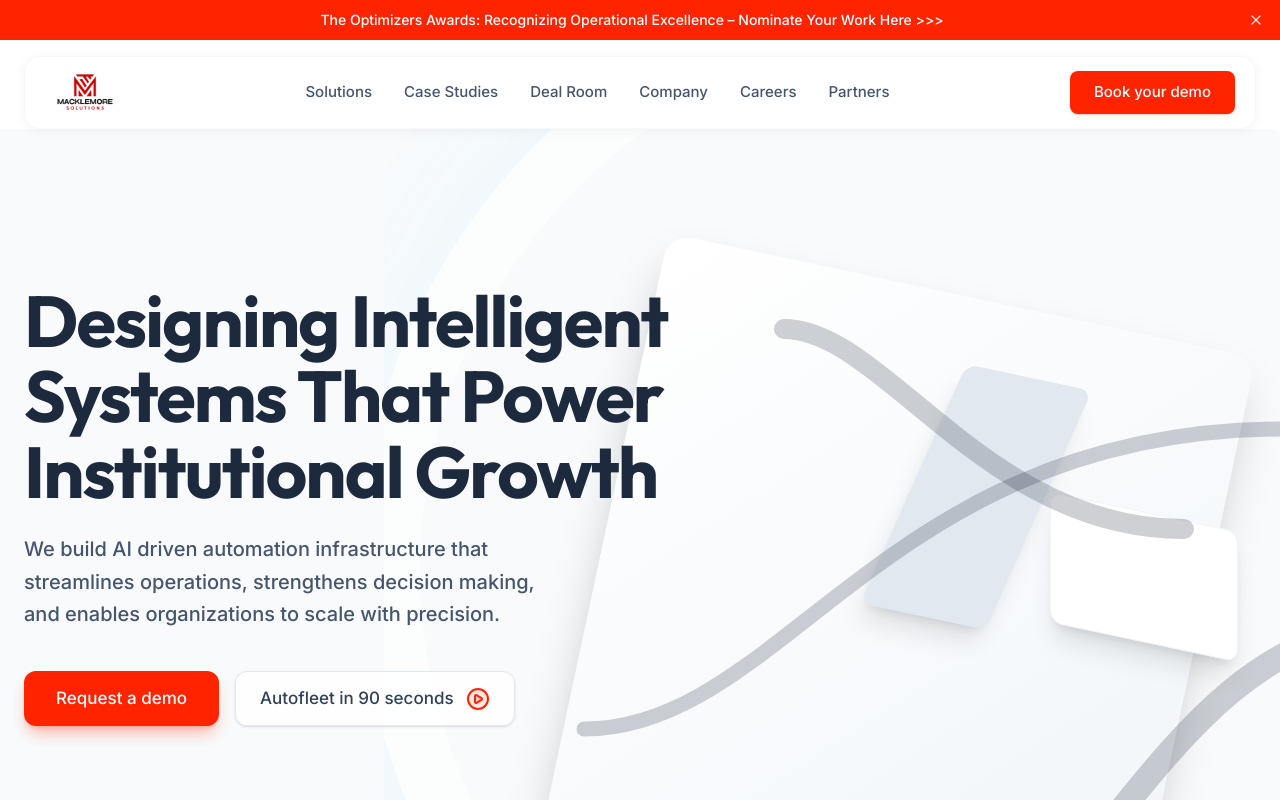
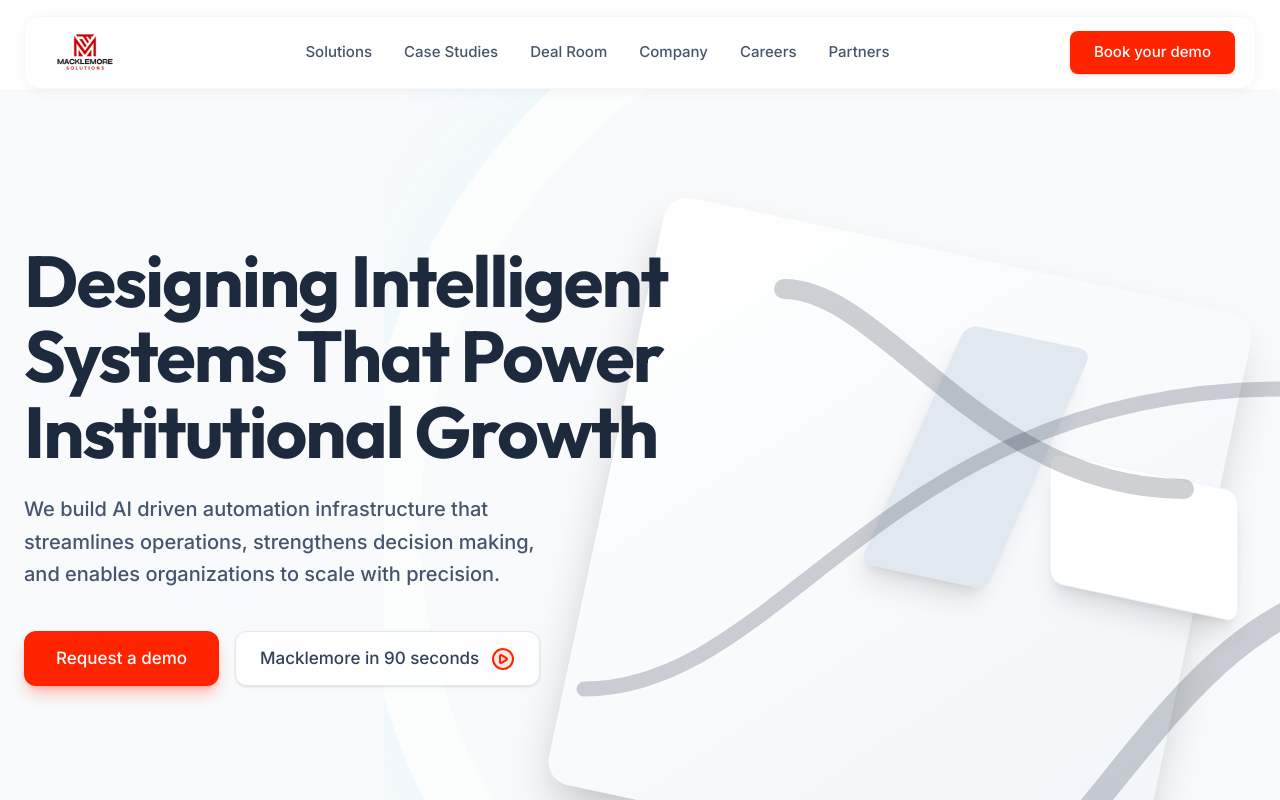
Before and after one commit to Kennysaruni/Macklemore-Solutions, a React (Vite) app: page / in a window 1280 px wide. Shown: the top 800 px of the page. Built offline with nearby package versions, Linux system fonts and the light colour scheme.

Commit message:
small change

```diff
--- a/src/components/Layout.tsx
+++ b/src/components/Layout.tsx
@@ -35,7 +35,7 @@ export default function Layout() {
   return (
     <div className="min-h-screen flex flex-col bg-white">
       {/* Top Banner */}
-      <AnimatePresence>
+      {/* <AnimatePresence>
         {bannerVisible && (
           <motion.div
             initial={{ height: "auto", opacity: 1 }}
@@ -54,7 +54,7 @@ export default function Layout() {
             </div>
           </motion.div>
         )}
-      </AnimatePresence>
+      </AnimatePresence> */}
 
       <header className="sticky top-0 w-full z-50 transition-all duration-300 pt-3 px-3 md:pt-4 md:px-6">
         <div className={cn(
--- a/src/pages/Home.tsx
+++ b/src/pages/Home.tsx
@@ -48,7 +48,7 @@ export default function Home() {
                   to="/case-studies"
                   className="inline-flex items-center justify-center gap-3 px-6 py-3.5 rounded-xl bg-white/80 border border-slate-200 text-slate-700 font-medium hover:bg-white transition-colors shadow-sm text-[17px]"
                 >
-                  Autofleet in 90 seconds
+                  Macklemore in 90 seconds
                   <PlayCircle className="w-6 h-6 text-brand-blue fill-brand-blue/10" />
                 </Link>
               </div>
@@ -222,7 +222,7 @@ export default function Home() {
                 to="/about"
                 className="inline-flex items-center justify-center gap-2 px-6 py-3 rounded-full bg-brand-blue text-white font-medium hover:bg-brand-blue-hover transition-colors shadow-md shadow-brand-blue/20 mt-4"
               >
-                About Our Company <ArrowRight className="w-4 h-4"/>
+                About Our Company <ArrowRight className="w-4 h-4" />
               </Link>
             </div>
 
```
Lines whose indentation alone changed are shown as unchanged.
